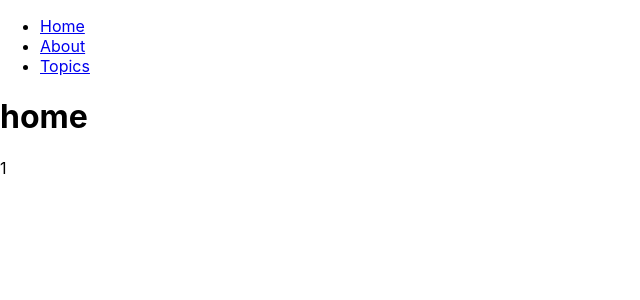
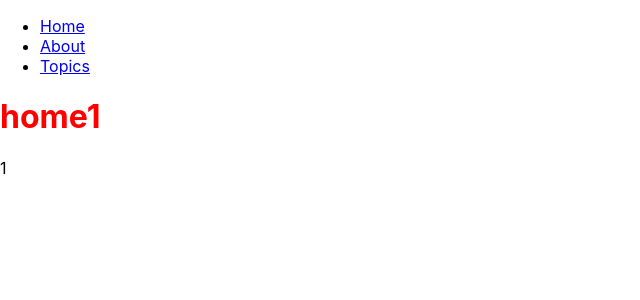
Before and after one commit to panle666/react-template, a React (Create React App) app: page /1 in a window 1280 px wide. Shown: the top 300 px of the page, without its empty margins (0-640 px from the left). Built offline with nearby package versions, Linux system fonts and the light colour scheme.

Commit message:
add node/sass

```diff
--- a/package.json
+++ b/package.json
@@ -11,6 +11,7 @@
     "@types/react": "^17.0.15",
     "@types/react-dom": "^17.0.9",
     "@types/react-router-dom": "^5.1.8",
+    "node-sass": "^6.0.1",
     "react": "^17.0.2",
     "react-dom": "^17.0.2",
     "react-router-dom": "^5.2.0",
--- a/src/App.tsx
+++ b/src/App.tsx
@@ -16,7 +16,7 @@ function App() {
       <div>
         <ul>
           <li>
-            <Link to="/">Home</Link>
+            <Link to="/home">Home</Link>
           </li>
           <li>
             <Link to="/about">About</Link>
@@ -27,6 +27,9 @@ function App() {
         </ul>
 
         <Switch>
+          <Route path="/home">
+            <Home />
+          </Route>
           <Route path="/about">
             <About />
           </Route>
@@ -41,7 +44,6 @@ function App() {
     </Router>
   );
 }
-
 
 function About() {
   return <h2>About</h2>;
--- /dev/null
+++ b/src/home/home.sass
@@ -0,0 +1,2 @@
+.test
+    color: red
--- a/src/home/home.tsx
+++ b/src/home/home.tsx
@@ -1,10 +1,11 @@
 import { useParams } from "react-router-dom";
+import "./home.sass";
 
 export function Home() {
   let params = useParams<{ id: string }>();
   return (
     <div>
-      <h1>home </h1>
+      <h1 className="test">home1 </h1>
       <div>{params.id}</div>
     </div>
   );
```
Also changed, not shown: 1 other file (tests, documents, lock files or other folders).
